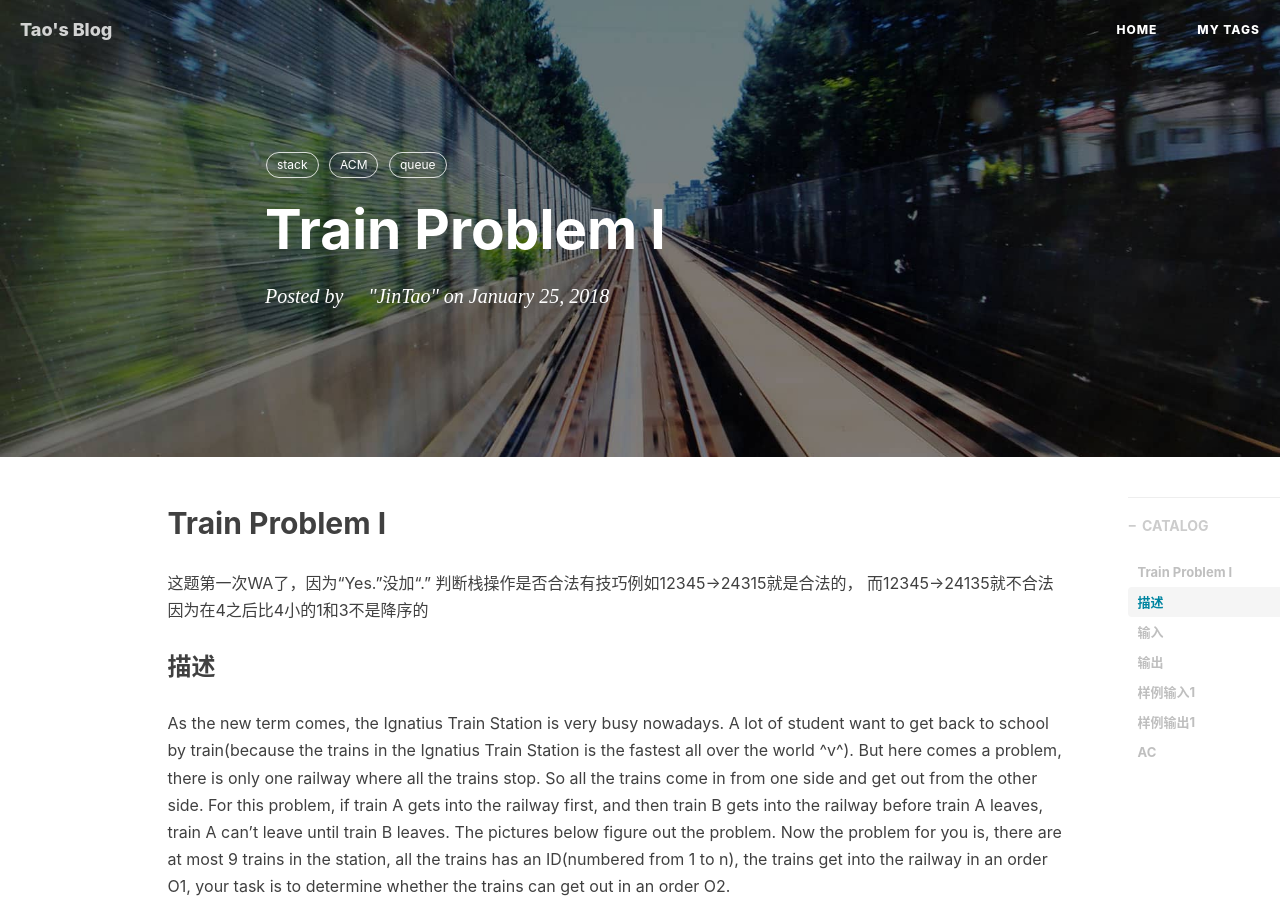
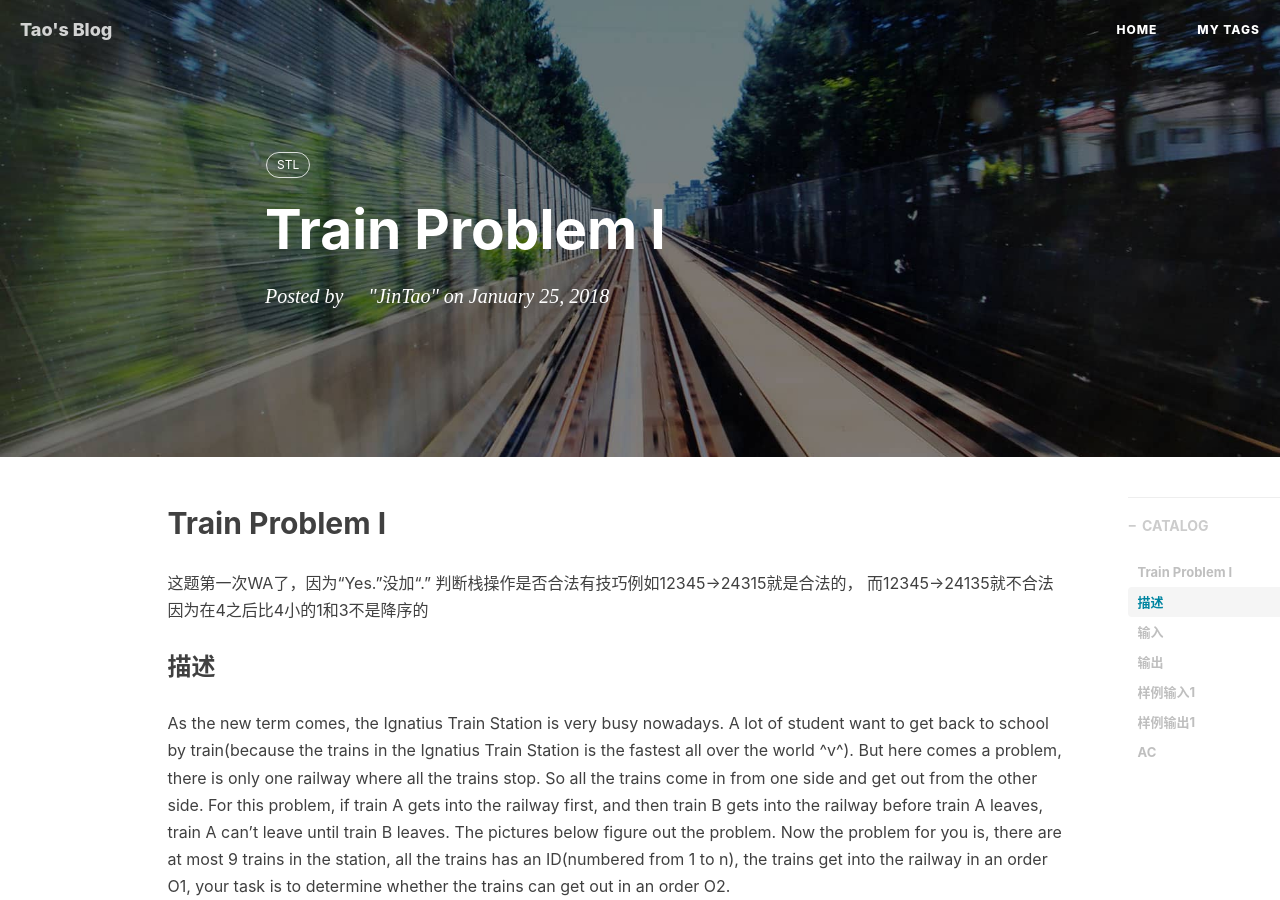
Before and after one commit to pandaKINandQUEEN/GinKo-BFU.github.io, a Jekyll site: the page built from _posts/2018-01-25-Train-Problem-I.md, in a window 1280 px wide and 900 px high. Built offline with Jekyll 4.4.1, drawn with Linux system fonts in a browser that asks for light colours; nearby versions of some CDN libraries; comment, search, counter and statistics services are not loaded.

Commit message:
Update 2018-01-25-Train-Problem-I.md

```diff
--- a/_posts/2018-01-25-Train-Problem-I.md
+++ b/_posts/2018-01-25-Train-Problem-I.md
@@ -7,9 +7,7 @@ author:     "JinTao"
 header-img: "img/bloghead.jpg"
 catalog: true
 tags:
-    - stack
-    - ACM
-    - queue
+    - STL
 
 ---
 
```
